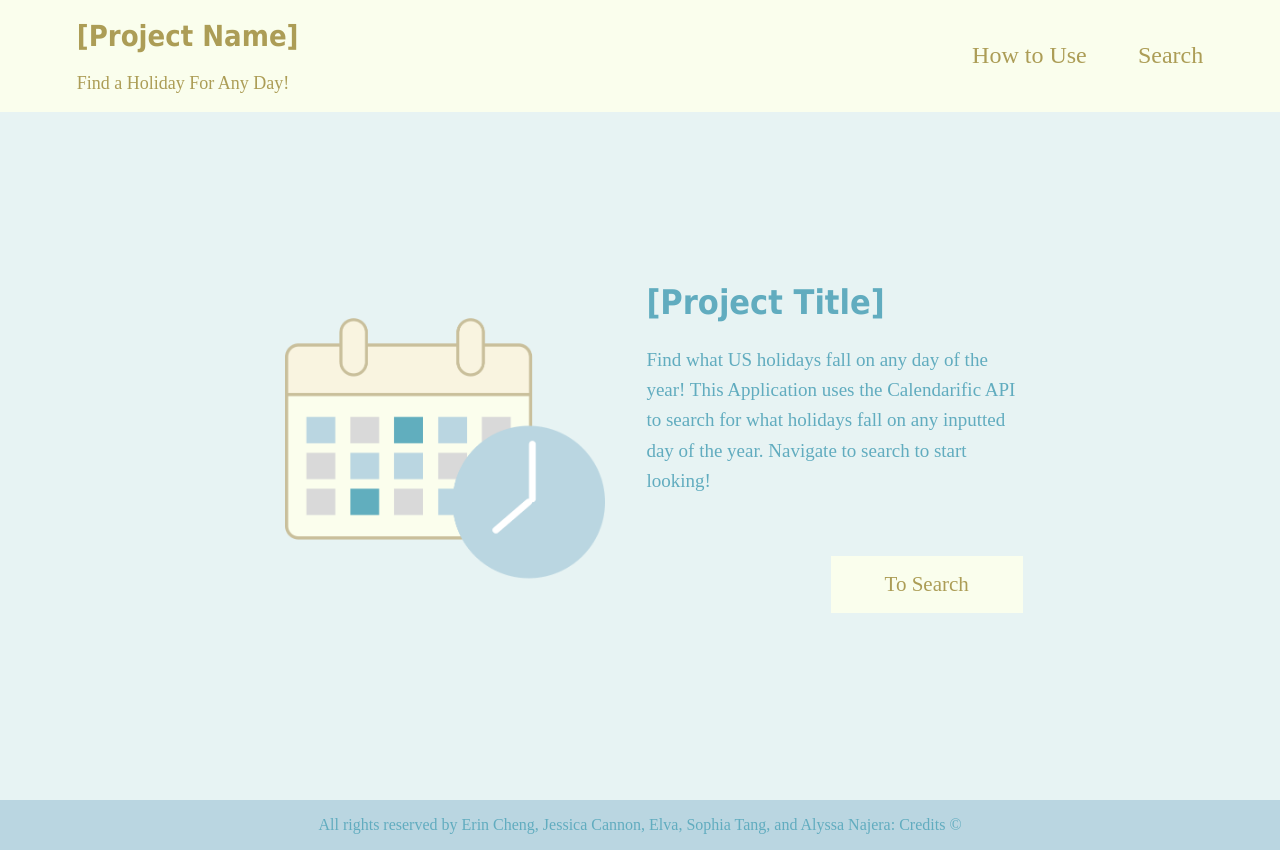
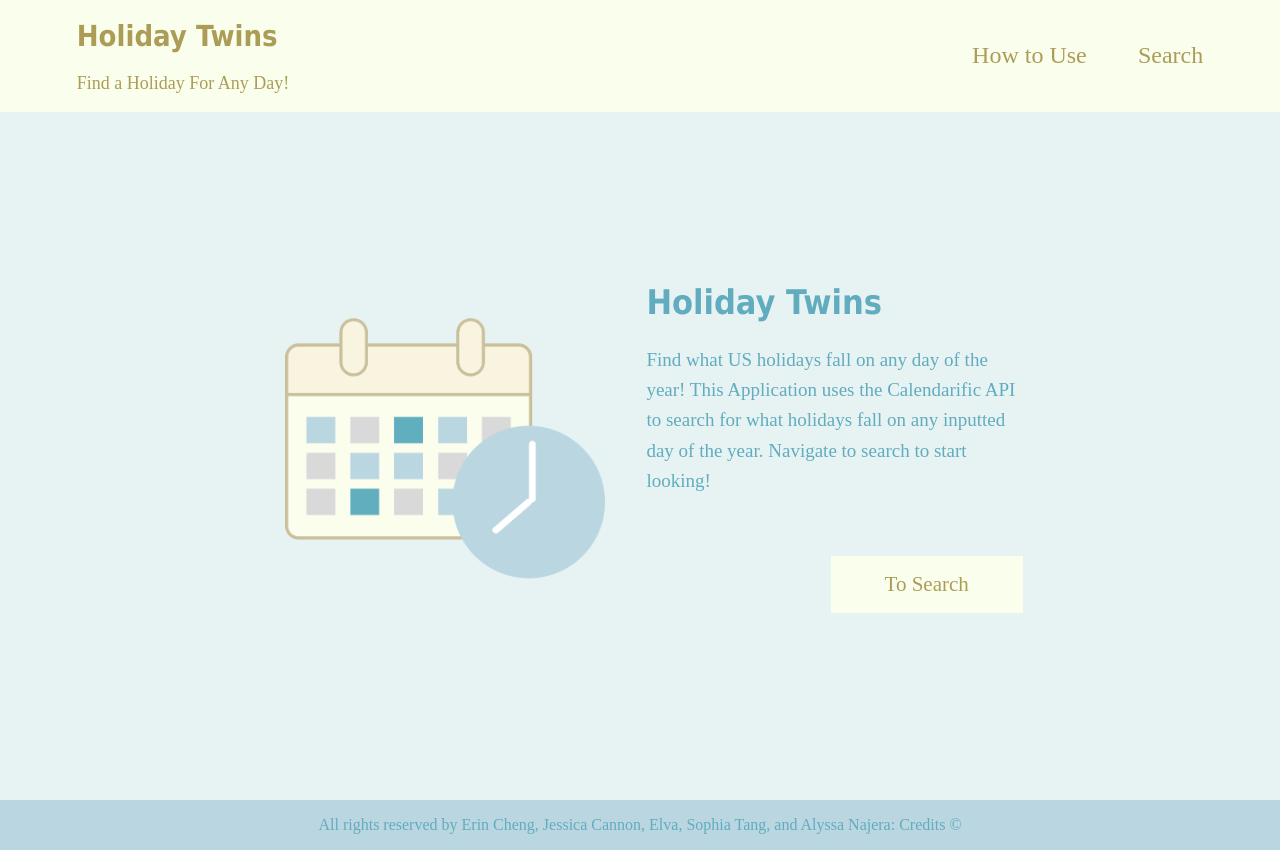
Before and after one commit to jrcann11/cs391-final-project, a Next.js app: page / in a window 1280 px wide. Built offline with nearby package versions, Linux system fonts and the light colour scheme.

Commit message:
Added name 'Holiday Twins' to project

```diff
--- a/app/components/header.tsx
+++ b/app/components/header.tsx
@@ -54,7 +54,7 @@ export default function Header(){
         <StyledHeader>
             <StyledLink href="/">
             <header>
-                <StyledHeading>[Project Name]</StyledHeading>
+                <StyledHeading>Holiday Twins</StyledHeading>
                 <StyledSubHeading>Find a Holiday For Any Day!</StyledSubHeading>
             </header>
             </StyledLink>
--- a/app/page.tsx
+++ b/app/page.tsx
@@ -97,7 +97,7 @@ export default function Home(){
                   <Img src="logo.png" alt="logo" />
               </ImgDiv>
               <TextDiv>
-                  <StyledH1>[Project Title]</StyledH1>
+                  <StyledH1>Holiday Twins</StyledH1>
                   <StyledDescription>Find what US holidays fall on any day of the year! This Application uses the Calendarific API to search for what holidays fall on any inputted day of the year. Navigate to search to start looking!</StyledDescription>
                   <SearchButtonDiv>
                       <SearchButton/>
```
